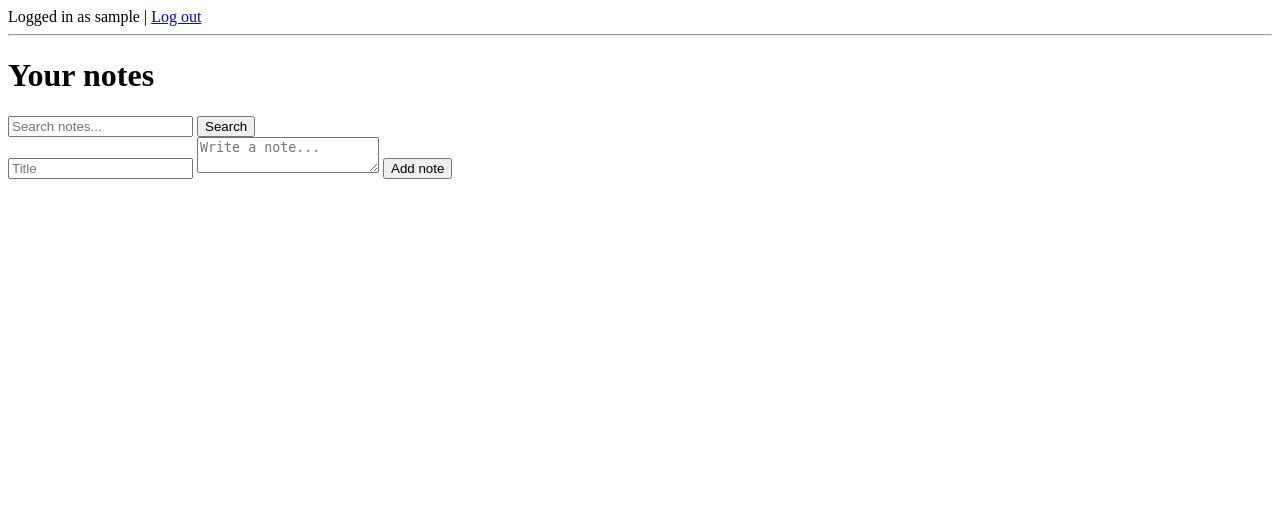
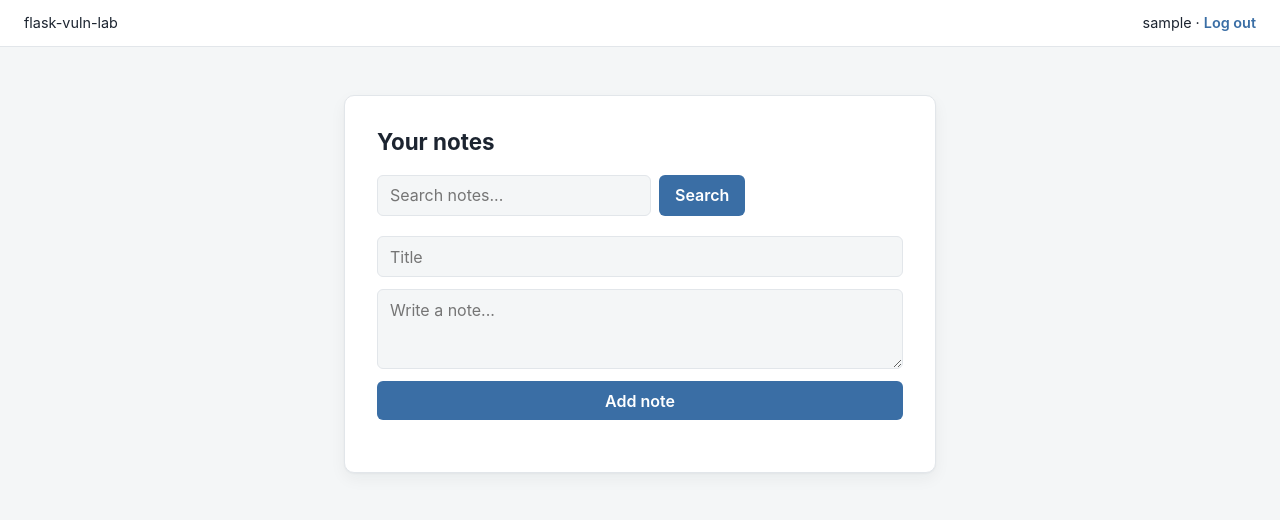
Before and after one commit to lutendothomo/flask-vuln-lab, a Flask app: page /notes in a window 1280 px wide. Shown: the top 520 px of the page. Run offline with Flask 3, Linux system fonts and the light colour scheme; the visitor is signed in with stand-in values (Sample User, id 1); data that the repository does not hold is empty.

Commit message:
update styling to notes app

```diff
--- /dev/null
+++ b/static/style.css
@@ -0,0 +1,136 @@
+:root {
+  --ink: #1c2430;
+  --muted: #6b7480;
+  --line: #e2e6ea;
+  --bg: #f4f6f7;
+  --card: #ffffff;
+  --accent: #3a6ea5;
+  --accent-dark: #2c5580;
+  --danger: #b3402f;
+}
+
+* { box-sizing: border-box; }
+
+body {
+  margin: 0;
+  font-family: -apple-system, "Segoe UI", Roboto, Helvetica, Arial, sans-serif;
+  background: var(--bg);
+  color: var(--ink);
+}
+
+nav {
+  background: var(--card);
+  border-bottom: 1px solid var(--line);
+  padding: 0.9rem 1.5rem;
+  display: flex;
+  justify-content: space-between;
+  align-items: center;
+  font-size: 0.9rem;
+}
+
+nav a {
+  color: var(--accent);
+  text-decoration: none;
+  font-weight: 600;
+}
+
+nav a:hover { text-decoration: underline; }
+
+.wrap {
+  max-width: 640px;
+  margin: 3rem auto;
+  padding: 0 1.5rem;
+}
+
+.card {
+  background: var(--card);
+  border: 1px solid var(--line);
+  border-radius: 10px;
+  padding: 2rem;
+  box-shadow: 0 1px 2px rgba(20,30,40,0.04), 0 6px 16px rgba(20,30,40,0.05);
+}
+
+h1 {
+  font-size: 1.4rem;
+  margin: 0 0 1.25rem;
+}
+
+form {
+  display: flex;
+  flex-direction: column;
+  gap: 0.75rem;
+  margin-bottom: 1.25rem;
+}
+
+form.inline {
+  flex-direction: row;
+  gap: 0.5rem;
+}
+
+input, textarea {
+  font: inherit;
+  padding: 0.6rem 0.75rem;
+  border: 1px solid var(--line);
+  border-radius: 6px;
+  background: var(--bg);
+  color: var(--ink);
+}
+
+textarea { min-height: 80px; resize: vertical; }
+
+input:focus, textarea:focus {
+  outline: none;
+  border-color: var(--accent);
+}
+
+button {
+  font: inherit;
+  font-weight: 600;
+  padding: 0.6rem 1rem;
+  border: none;
+  border-radius: 6px;
+  background: var(--accent);
+  color: white;
+  cursor: pointer;
+}
+
+button:hover { background: var(--accent-dark); }
+
+.error {
+  background: #fbeceb;
+  color: var(--danger);
+  border: 1px solid #f1cfc9;
+  border-radius: 6px;
+  padding: 0.6rem 0.85rem;
+  font-size: 0.88rem;
+  margin-bottom: 1rem;
+}
+
+.hint {
+  font-size: 0.85rem;
+  color: var(--muted);
+}
+
+.hint a { color: var(--accent); }
+
+.notes-list {
+  list-style: none;
+  margin: 0;
+  padding: 0;
+  display: flex;
+  flex-direction: column;
+  gap: 0.75rem;
+}
+
+.note {
+  border: 1px solid var(--line);
+  border-radius: 8px;
+  padding: 0.9rem 1rem;
+  background: var(--bg);
+}
+
+.note strong {
+  display: block;
+  margin-bottom: 0.3rem;
+  font-size: 0.95rem;
+}
--- a/templates/base.html
+++ b/templates/base.html
@@ -1,13 +1,19 @@
 <!doctype html>
 <html>
-<head><title>Notes</title></head>
+<head>
+  <meta charset="utf-8">
+  <title>Notes</title>
+  <link rel="stylesheet" href="{{ url_for('static', filename='style.css') }}">
+</head>
 <body>
   <nav>
+    <span>flask-vuln-lab</span>
     {% if session.get('username') %}
-      Logged in as {{ session['username'] }} | <a href="{{ url_for('logout') }}">Log out</a>
+      <span>{{ session['username'] }} &middot; <a href="{{ url_for('logout') }}">Log out</a></span>
     {% endif %}
   </nav>
-  <hr>
-  {% block content %}{% endblock %}
+  <div class="wrap">
+    {% block content %}{% endblock %}
+  </div>
 </body>
 </html>
--- a/templates/login.html
+++ b/templates/login.html
@@ -1,11 +1,13 @@
 {% extends "base.html" %}
 {% block content %}
+<div class="card">
   <h1>Log in</h1>
-{% if error %}<p style="color:red">{{ error }}</p>{% endif %}
+  {% if error %}<div class="error">{{ error }}</div>{% endif %}
   <form method="post">
     <input name="username" placeholder="Username" required>
     <input name="password" type="password" placeholder="Password" required>
     <button type="submit">Log in</button>
   </form>
-<a href="{{ url_for('register') }}">Need an account?</a>
+  <p class="hint">Need an account? <a href="{{ url_for('register') }}">Register</a></p>
+</div>
 {% endblock %}
--- a/templates/notes.html
+++ b/templates/notes.html
@@ -1,8 +1,9 @@
 {% extends "base.html" %}
 {% block content %}
+<div class="card">
   <h1>Your notes</h1>
 
-<form method="get">
+  <form method="get" class="inline">
     <input name="q" placeholder="Search notes..." value="{{ search }}">
     <button type="submit">Search</button>
   </form>
@@ -13,12 +14,13 @@
     <button type="submit">Add note</button>
   </form>
 
-<ul>
+  <ul class="notes-list">
     {% for note in notes %}
-    <li>
-      <strong>{{ note['title'] }}</strong><br>
-      {{ note['body'] | safe }}  {# VULN: disables Jinja2's auto-escaping — XSS #}
+      <li class="note">
+        <strong>{{ note['title'] }}</strong>
+        {{ note['body'] | safe }}
       </li>
     {% endfor %}
   </ul>
+</div>
 {% endblock %}
--- a/templates/register.html
+++ b/templates/register.html
@@ -1,10 +1,12 @@
 {% extends "base.html" %}
 {% block content %}
+<div class="card">
   <h1>Register</h1>
   <form method="post">
     <input name="username" placeholder="Username" required>
     <input name="password" type="password" placeholder="Password" required>
     <button type="submit">Register</button>
   </form>
-<a href="{{ url_for('login') }}">Already have an account?</a>
+  <p class="hint">Already have an account? <a href="{{ url_for('login') }}">Log in</a></p>
+</div>
 {% endblock %}
```
Lines whose indentation alone changed are shown as unchanged.
